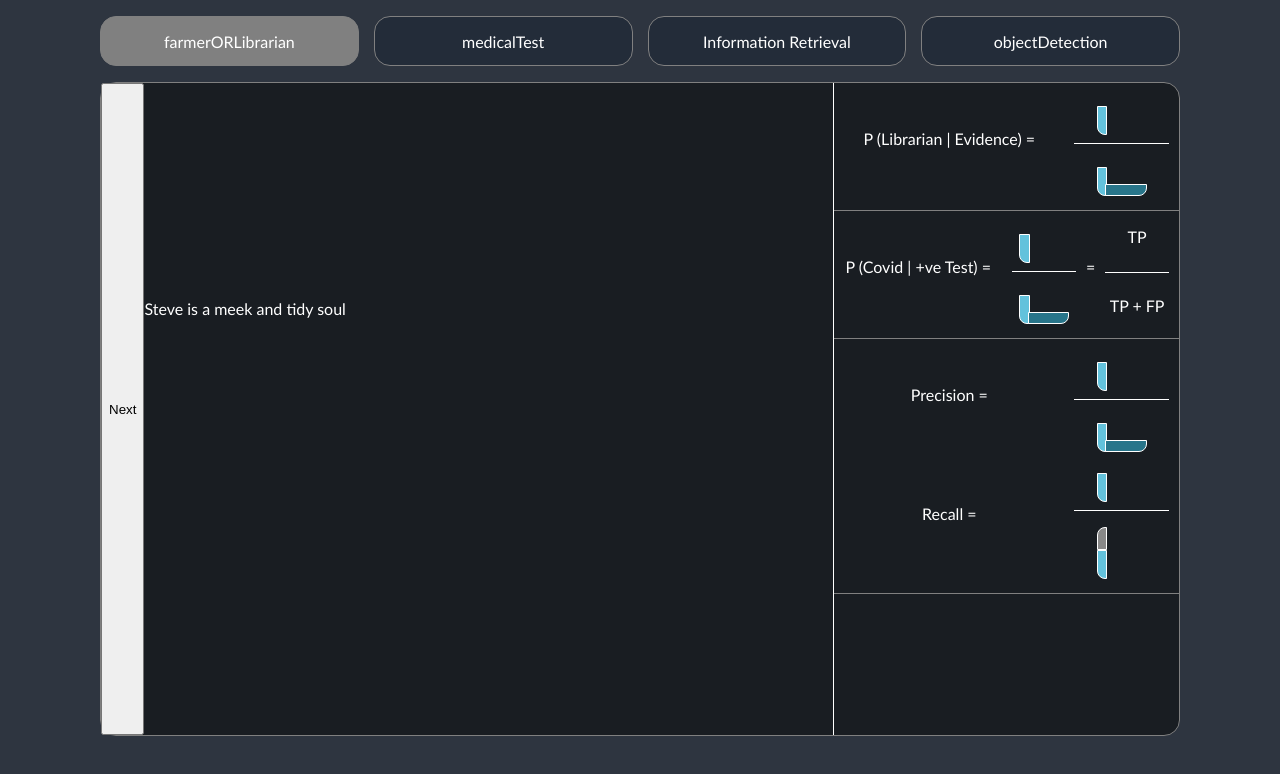
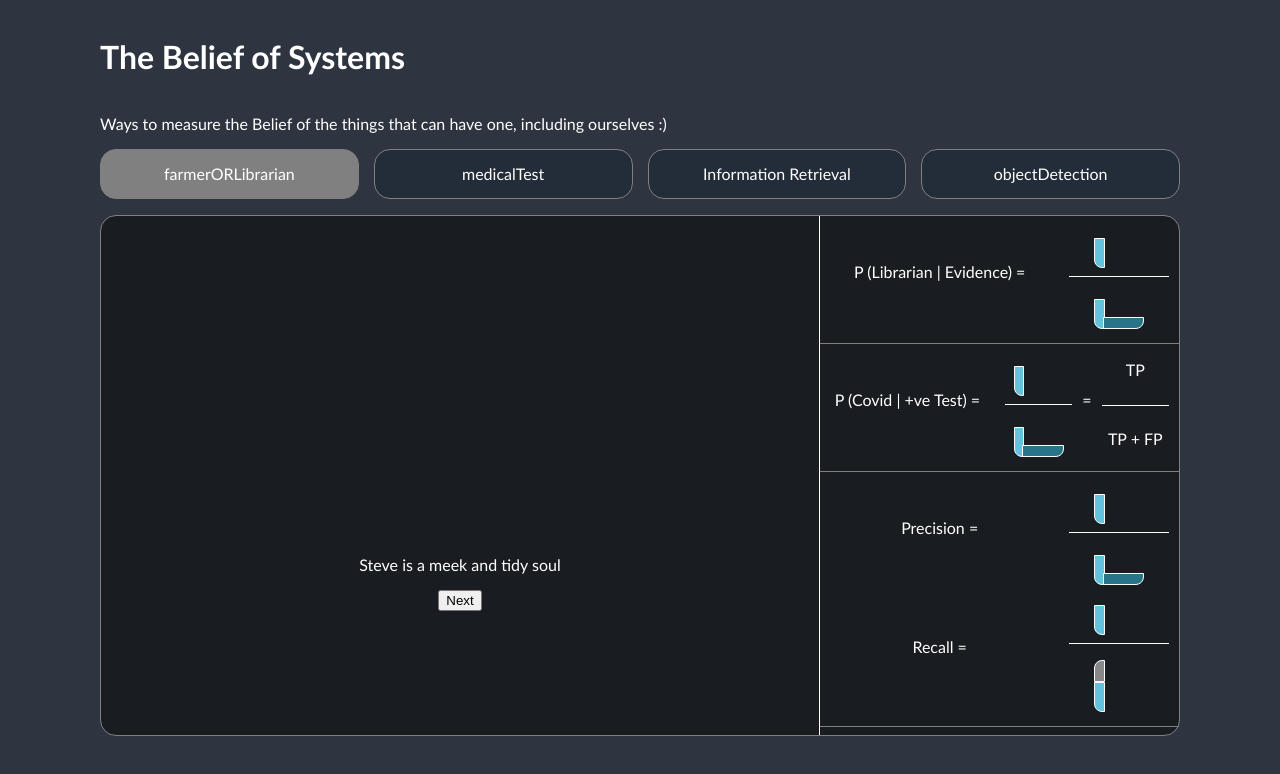
Before and after one commit to pratu16x7/the-belief-of-systems, a Vue app: page / in a window 1280 px wide. Shown: the top 774 px of the page. Built offline with nearby package versions, Linux system fonts and the light colour scheme.

Commit message:
some layout improvements

```diff
--- a/src/App.vue
+++ b/src/App.vue
@@ -1,5 +1,8 @@
 <template>
   <div class="main-page">
+    <h1>The Belief of Systems</h1>
+    <p>Ways to measure the Belief of the things that can have one, including ourselves :)</p>
+
     <section class="scenario-toggles flex">
       <scenario-toggle
         v-for="item in scenarios"
--- a/src/components/Scenario.vue
+++ b/src/components/Scenario.vue
@@ -1,10 +1,10 @@
 <template>
     <div v-show="active" class="scenario">
         <!-- {{messages}} -->
-        <button v-on:click="activateNextStage">Next</button>
-        <section class="explainer">
+        <section class="explainer flex-v flex-center">
 
             <!-- v-bind:size="item.size" -->
+            <div class="worldsets">
                 <world-set
                     v-for="item in stages"
                     v-bind:key="id + '_' + item.id"
@@ -14,7 +14,9 @@
                     v-bind:background="background"
                     v-bind:active="item.active"
                 ></world-set>
+            </div>
 
+            <div class="messages">
                 <message
                     v-for="item in stages"
                     v-bind:key="id + '_' + item.id"
@@ -22,6 +24,10 @@
                     v-bind:message="item.message"
                     v-bind:active="item.active"
                 ></message>
+            </div>
+
+
+            <button v-on:click="activateNextStage">Next</button>
         </section>
 
         <section class="properties">
--- a/src/components/WorldSet.vue
+++ b/src/components/WorldSet.vue
@@ -124,6 +124,7 @@ export default {
 <style lang="css" scoped>
 .world-set {
     margin: auto;
+    border-radius: 0.5em;
     /* background-color: green; */
 }
 
```
Lines whose indentation alone changed are shown as unchanged.
